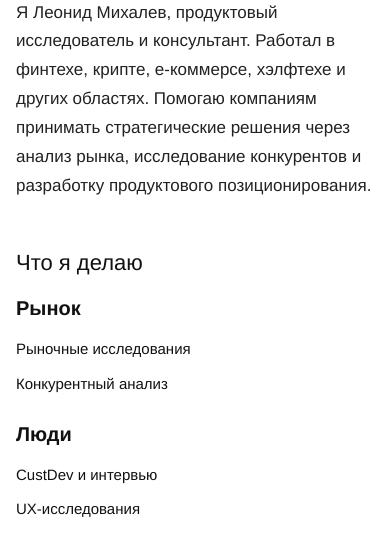
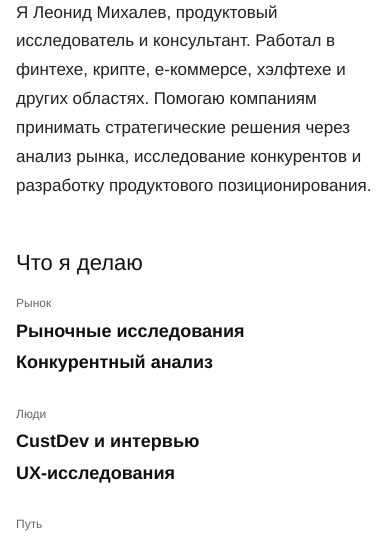
Before and after one commit to Flipkers/portfolio, a plain HTML site: page index.html in a window 390 px wide. Shown: the part 489-1027 px from the top of the page. Drawn offline with Linux system fonts and the light colour scheme.

Commit message:
Show service names as the mobile text under a quiet group label.
On small screens the three groups stack, with Рынок / Люди / Путь (and the English labels) as captions and the two service names larger. Desktop columns stay aligned with the case cards and left-aligned.

Co-authored-by: Leonid Mikhalev <Flipkers@users.noreply.github.com>

```diff
--- a/style.css
+++ b/style.css
@@ -921,14 +921,34 @@ body.case-page > header {
     margin-bottom: 28px;
   }
 
+  /* Three stacked blocks. The group name is a caption; the two services are the text. */
   .services {
     grid-template-columns: 1fr;
-    gap: 28px;
+    gap: 32px;
     text-align: left;
   }
 
   .service-col {
     text-align: left;
+  }
+
+  .service-col h3 {
+    font-size: 12px;
+    font-weight: 500;
+    line-height: 1.3;
+    color: #666;
+    margin: 0 0 8px;
+  }
+
+  .service-col ul {
+    gap: 8px;
+  }
+
+  .service-col li {
+    font-size: 18px;
+    font-weight: 600;
+    line-height: 1.3;
+    color: #111;
   }
 
   section {
```
